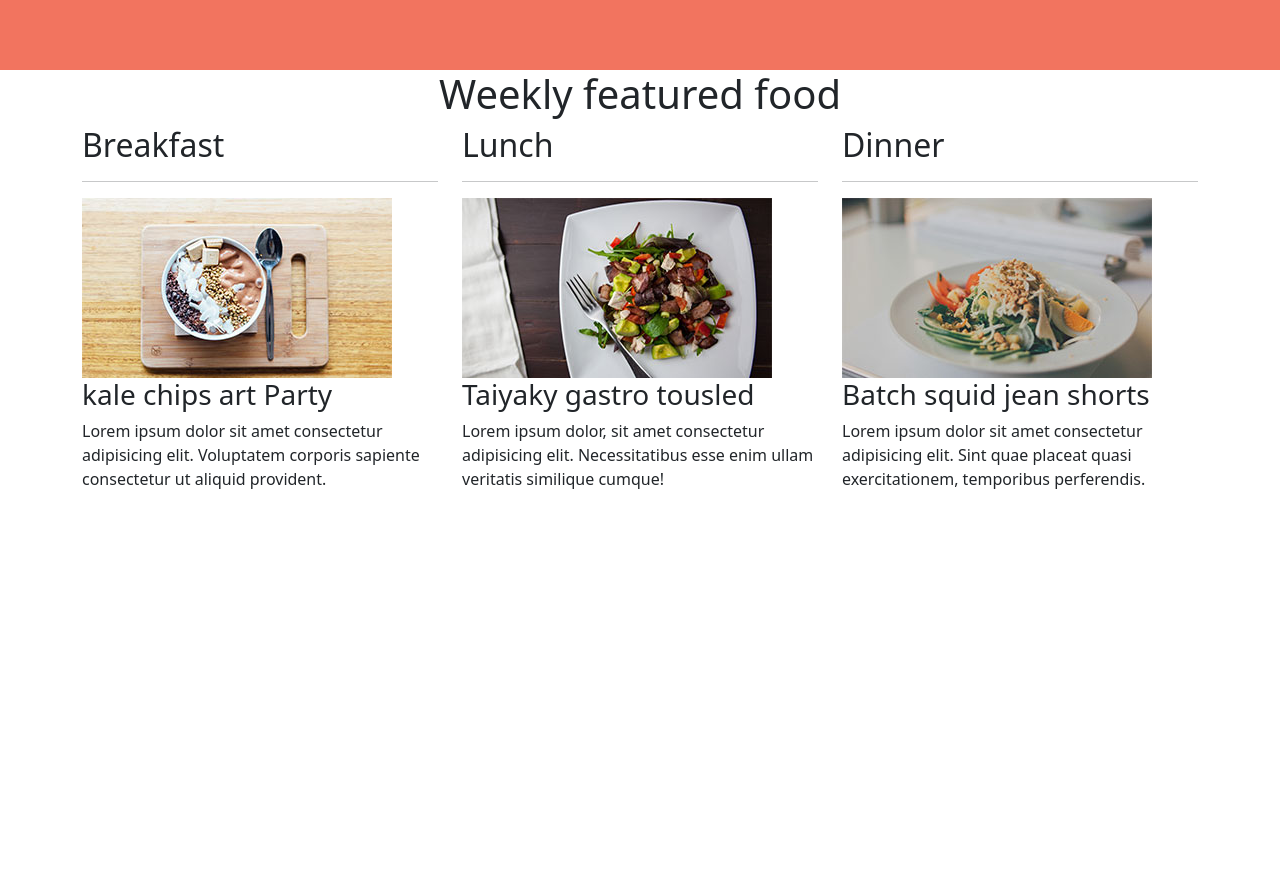
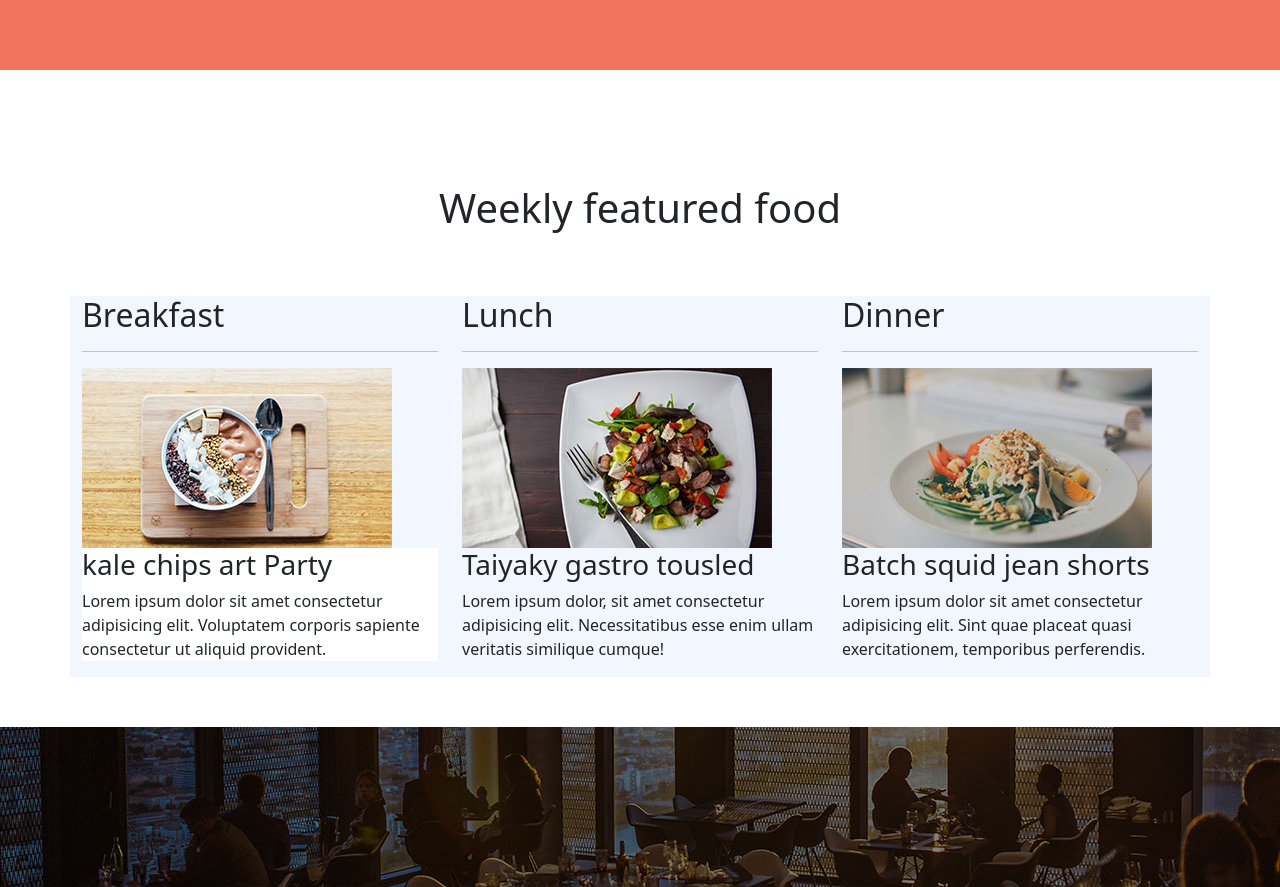
Before and after one commit to philippeK22/Victory-sass-bootstrap-git, a website: page index.html in a window 1280 px wide. Shown: the part 2167-3054 px from the top of the page. Before the commit the page ends 2674 px from the top, so only its background shows below. Drawn offline with nearby package versions, Linux system fonts and the light colour scheme.

Commit message:
début section 3

```diff
--- a/index.html
+++ b/index.html
@@ -99,22 +99,24 @@
             <h1>Weekly featured food</h1>
         </div>
         <div class="container">
-            <div class="row">
+            <div class="row ">
                 <div class="col-4">
                     <h2>Breakfast</h2>
                     <hr>
                     <img src="./public/img/breakfast_item.jpg" alt="breakfast_item">
+                    <div class="light">
                     <h3>kale chips art Party</h3>
                     <p>Lorem ipsum dolor sit amet consectetur adipisicing elit. Voluptatem corporis sapiente consectetur ut aliquid provident.</p>
+                    </div>
                 </div>
-                <div class="col-4">
+                <div class="col-4 ">
                     <h2>Lunch</h2>
                     <hr>
                     <img src="./public/img/lunch_item.jpg" alt="lunch_item">
                     <h3>Taiyaky gastro tousled</h3>
                     <p>Lorem ipsum dolor, sit amet consectetur adipisicing elit. Necessitatibus esse enim ullam veritatis similique cumque!</p>
                 </div>
-                <div class="col-4">
+                <div class="col-4 ">
                     <h2>Dinner</h2>
                     <hr>
                     <img src="./public/img/dinner_item.jpg" alt="dinner_item">
@@ -125,6 +127,10 @@
         </div>
     </section>
     <!-- section3 -->
+    <section>
+
+
+    </section>
 
 
 
--- a/src/sass/modules/_section2.sass
+++ b/src/sass/modules/_section2.sass
@@ -1,6 +1,18 @@
 section
     &:nth-of-type(2)
+        padding-top: 50px
+        padding-bottom: 50px
+        .weekly
 
             h1
                 text-align: center
-                padding: 50px 0
+                margin: 5%
+
+        .container
+            background-color: white
+            .row
+                flex-wrap: nowrap
+                .col-4
+                    background-color:#F2F6FF
+                    .light
+                        background-color: white
--- a/src/sass/modules/_section3.sass
+++ b/src/sass/modules/_section3.sass
@@ -0,0 +1,4 @@
+section
+    &:last-of-type
+        background-image: url(../img/signup-bg.jpg)
+        padding: 80px
```
Also changed, not shown: public/css/app.css, 1 other file.
